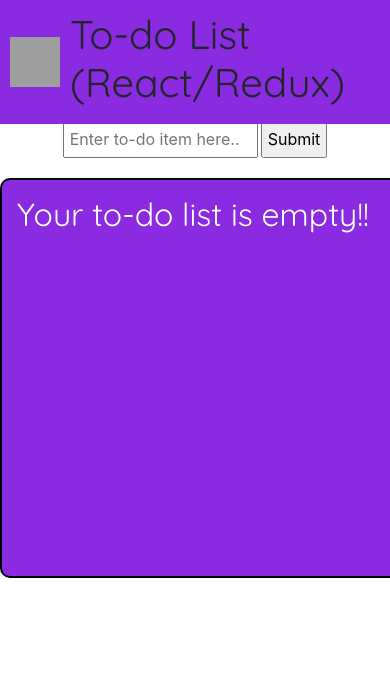
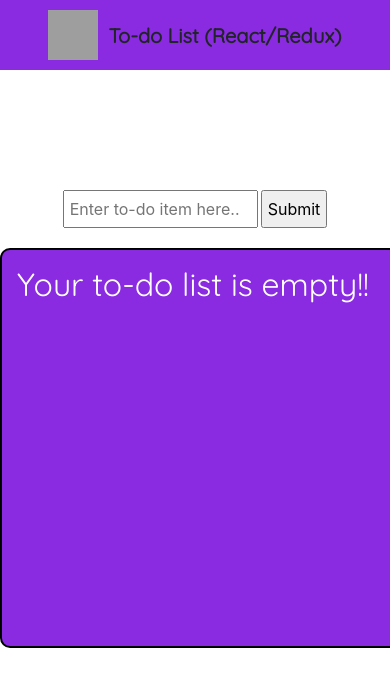
Before and after one commit to YusafOsei-Bonsu/React-ReduxTodoList, a React (Create React App) app: page / in a window 390 px wide. Shown: the top 686 px of the page. Built offline with nearby package versions, Linux system fonts and the light colour scheme; grey boxes are pictures that could not be loaded.

Commit message:
responsiveness for Header component

```diff
--- a/src/styles/Header.css
+++ b/src/styles/Header.css
@@ -5,11 +5,13 @@
     flex-direction: row;
     padding: 10px;
     background-color: #8A2BE2;
-    font-family: 'Quicksand', sans-serif;
-    width: 100%;
-    position: fixed;
     top: 0;
     align-items: center;
+}
+
+header h1 {
+    font-family: 'Quicksand', sans-serif;
+    font-weight: bold;
 }
 
 header > img {
@@ -17,3 +19,38 @@
     width: 50px;
     margin-right: 10px;
 }
+
+/* Responsiveness for the header */
+@media only screen and (max-width: 768px) {
+
+    header {
+        justify-content: center;
+    }
+
+}
+
+@media only screen and (max-width: 544px) {
+
+    header h1 {
+        font-size: 35px;
+    }
+
+}
+
+@media only screen and (max-width: 486px) {
+
+    header h1 {
+        font-size: 30px;
+        margin-top: 10px;
+    }
+
+}
+
+@media only screen and (max-width: 428px) {
+
+    header h1 {
+        font-size: 20px;
+        margin-top: 10px;
+    }
+
+}
```
